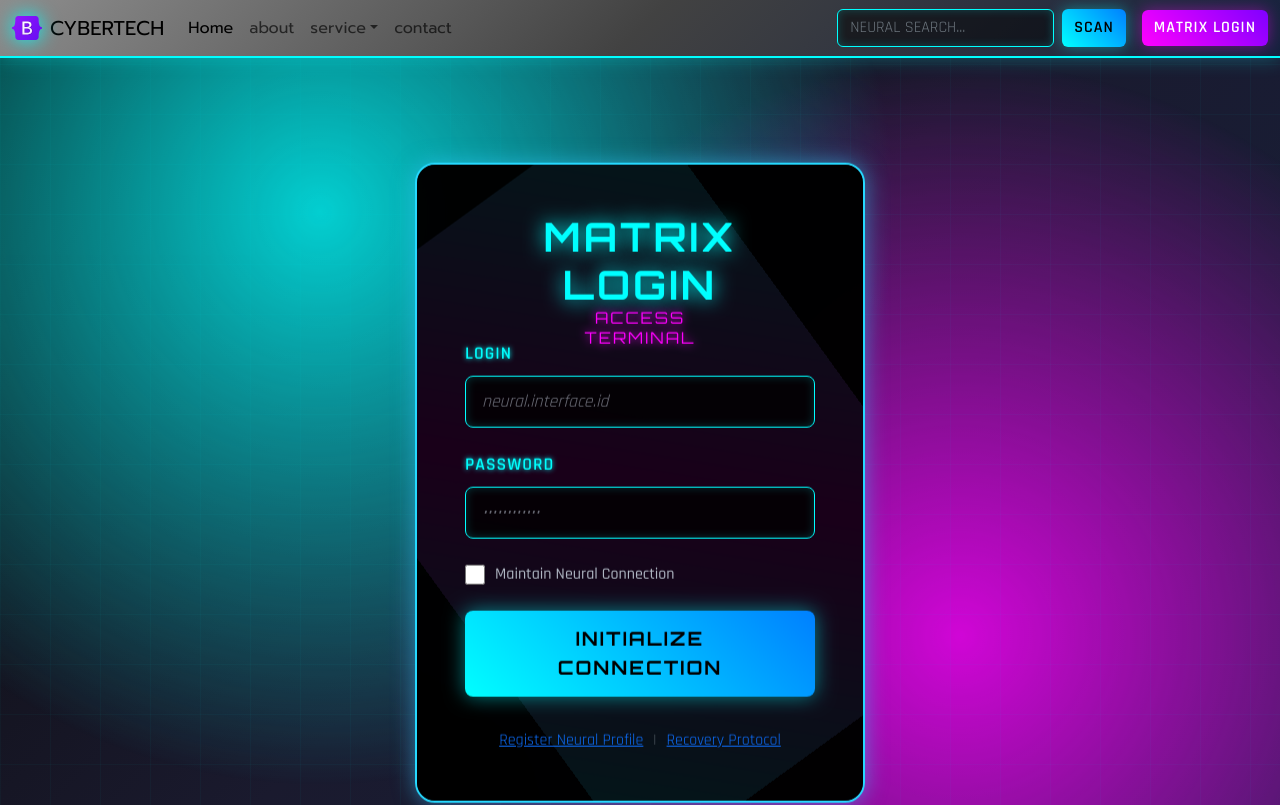
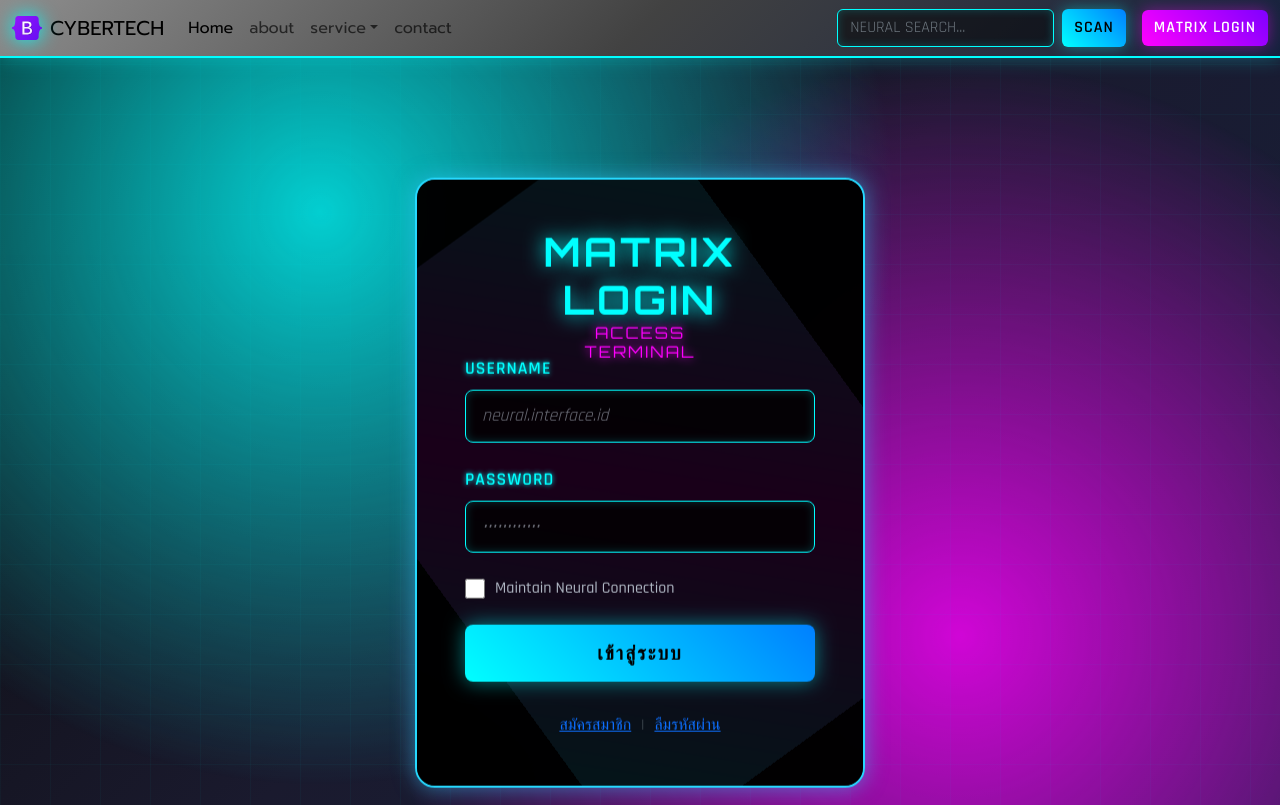
Before and after one commit to Petchrapeephat/Fron-End-01, a Next.js app: page /Login in a window 1280 px wide. Shown: the top 805 px of the page. Built offline with nearby package versions, Linux system fonts and the light colour scheme.

Commit message:
Update page.js

```diff
--- a/app/Login/page.js
+++ b/app/Login/page.js
@@ -1,17 +1,34 @@
 "use client";
-import { useState } from "react";
+import { useState, useEffect } from "react";
 import Link from "next/link";
 import { useRouter } from 'next/navigation';
+
 export default function LoginPage() {
   const [username, setUsername] = useState("");
   const [password, setPassword] = useState("");
   const [remember, setRemember] = useState(false);
   const [isLoading, setIsLoading] = useState(false);
   const router = useRouter();
+
+  // ตรวจสอบว่าล็อกอินอยู่แล้วหรือไม่
+  useEffect(() => {
+    const token = localStorage.getItem('token');
+    if (token) {
+      router.push('/admin/users');
+    }
+  }, [router]);
+
   const handleSubmit = async (e) => {
     e.preventDefault();
 
     if (isLoading) return;
+
+    // ตรวจสอบข้อมูลว่าง
+    if (!username.trim() || !password.trim()) {
+      alert('กรุณากรอกชื่อผู้ใช้และรหัสผ่าน');
+      return;
+    }
+
     setIsLoading(true);
 
     try {
@@ -22,24 +39,39 @@ const router = useRouter();
       }
 
       const users = await res.json();
-    const user = users.find(u => u.username === username && u.password === password);
+      console.log('Users from API:', users); // Debug log
+
+      // หาผู้ใช้ที่ตรงกัน
+      const user = users.find(u =>
+        u.username === username.trim() && u.password === password.trim()
+      );
+
+      console.log('Found user:', user); // Debug log
 
       if (user) {
+        // สร้าง token
         const token = `token_${user.id}_${Date.now()}`;
 
+        // บันทึกข้อมูลใน localStorage
         localStorage.setItem('token', token);
         localStorage.setItem('user', JSON.stringify({
           id: user.id,
           username: user.username,
           firstname: user.firstname,
-        lastname: user.lastname
+          lastname: user.lastname,
+          fullname: user.fullname
         }));
 
+        console.log('Login successful, redirecting...'); // Debug log
+
         alert('เข้าสู่ระบบสำเร็จ!');
+
+        // redirect ไปหน้าแอดมิน
         router.push('/admin/users');
 
       } else {
         alert('ชื่อผู้ใช้หรือรหัสผ่านไม่ถูกต้อง');
+        console.log('Login failed - user not found'); // Debug log
       }
 
     } catch (error) {
@@ -312,6 +344,14 @@ const router = useRouter();
           box-shadow: 0 0 15px rgba(255, 0, 255, 0.6);
         }
 
+        .scifi-btn:disabled {
+          background: linear-gradient(45deg, #666, #888);
+          color: #ccc;
+          cursor: not-allowed;
+          box-shadow: none;
+          transform: none;
+        }
+
         .scifi-links {
           text-align: center;
           margin-top: 2rem;
@@ -363,7 +403,7 @@ const router = useRouter();
 
             <form onSubmit={handleSubmit}>
               <div className="mb-4">
-                <label htmlFor="username" className="scifi-label">Login</label>
+                <label htmlFor="username" className="scifi-label">Username</label>
                 <input
                   type="text"
                   id="username"
@@ -372,6 +412,7 @@ const router = useRouter();
                   onChange={(e) => setUsername(e.target.value)}
                   required
                   placeholder="neural.interface.id"
+                  disabled={isLoading}
                 />
               </div>
 
@@ -385,6 +426,7 @@ const router = useRouter();
                   onChange={(e) => setPassword(e.target.value)}
                   required
                   placeholder="••••••••••••"
+                  disabled={isLoading}
                 />
               </div>
 
@@ -395,6 +437,7 @@ const router = useRouter();
                   className="scifi-checkbox"
                   checked={remember}
                   onChange={(e) => setRemember(e.target.checked)}
+                  disabled={isLoading}
                 />
                 <label htmlFor="remember" className="scifi-checkbox-label">
                   Maintain Neural Connection
@@ -402,17 +445,17 @@ const router = useRouter();
               </div>
 
               <button type="submit" className="scifi-btn" disabled={isLoading}>
-              {isLoading ? 'Connecting...' : 'Initialize Connection'}
+                {isLoading ? 'กำลังเชื่อมต่อ...' : 'เข้าสู่ระบบ'}
               </button>
             </form>
 
             <div className="scifi-links">
               <Link href="/Register" className="scifi-link">
-                Register Neural Profile
+                สมัครสมาชิก
               </Link>
               <span className="scifi-separator">|</span>
               <Link href="/forgot-password" className="scifi-link">
-                Recovery Protocol
+                ลืมรหัสผ่าน
               </Link>
             </div>
           </div>
```
Lines whose indentation alone changed are shown as unchanged.
